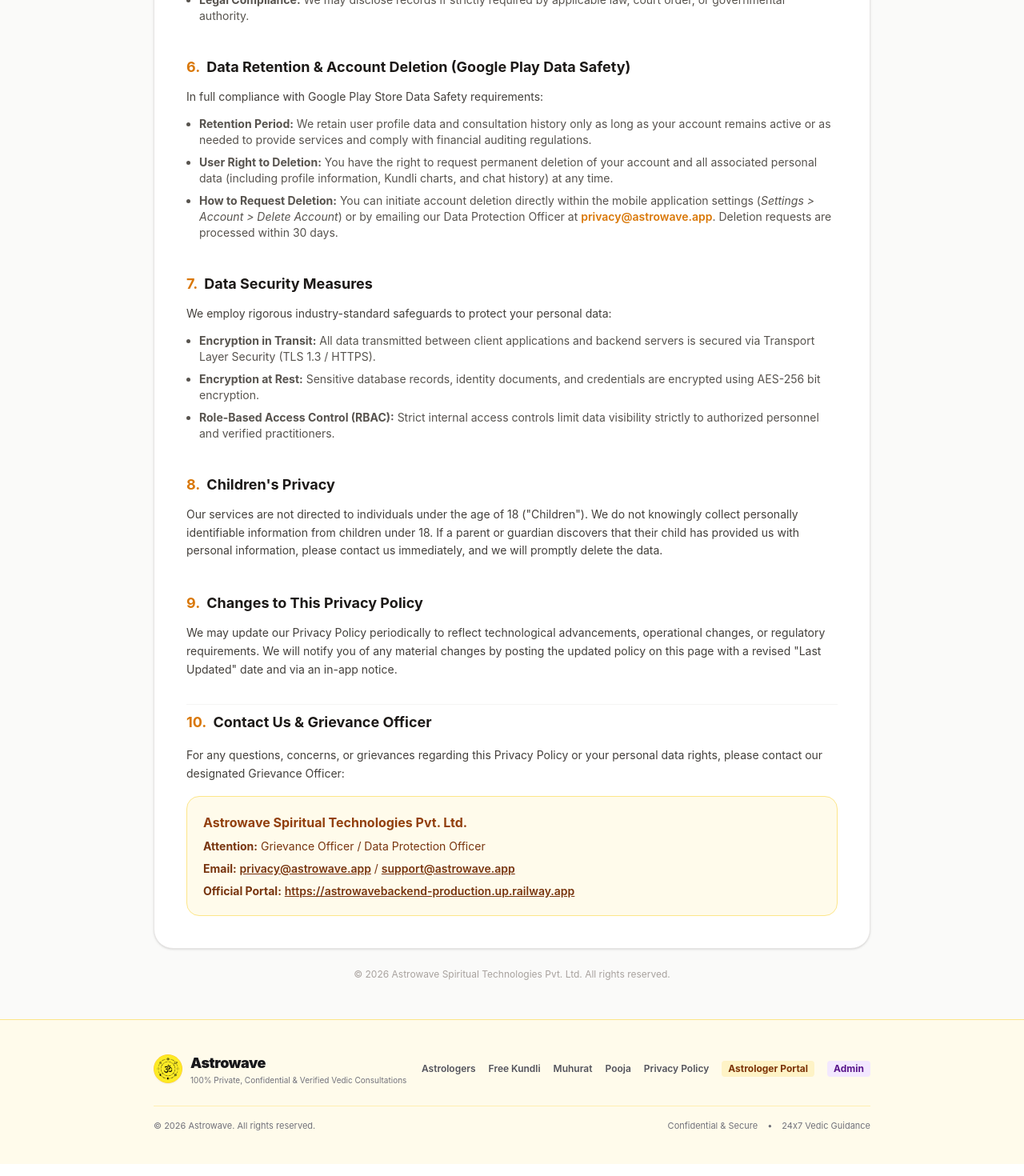
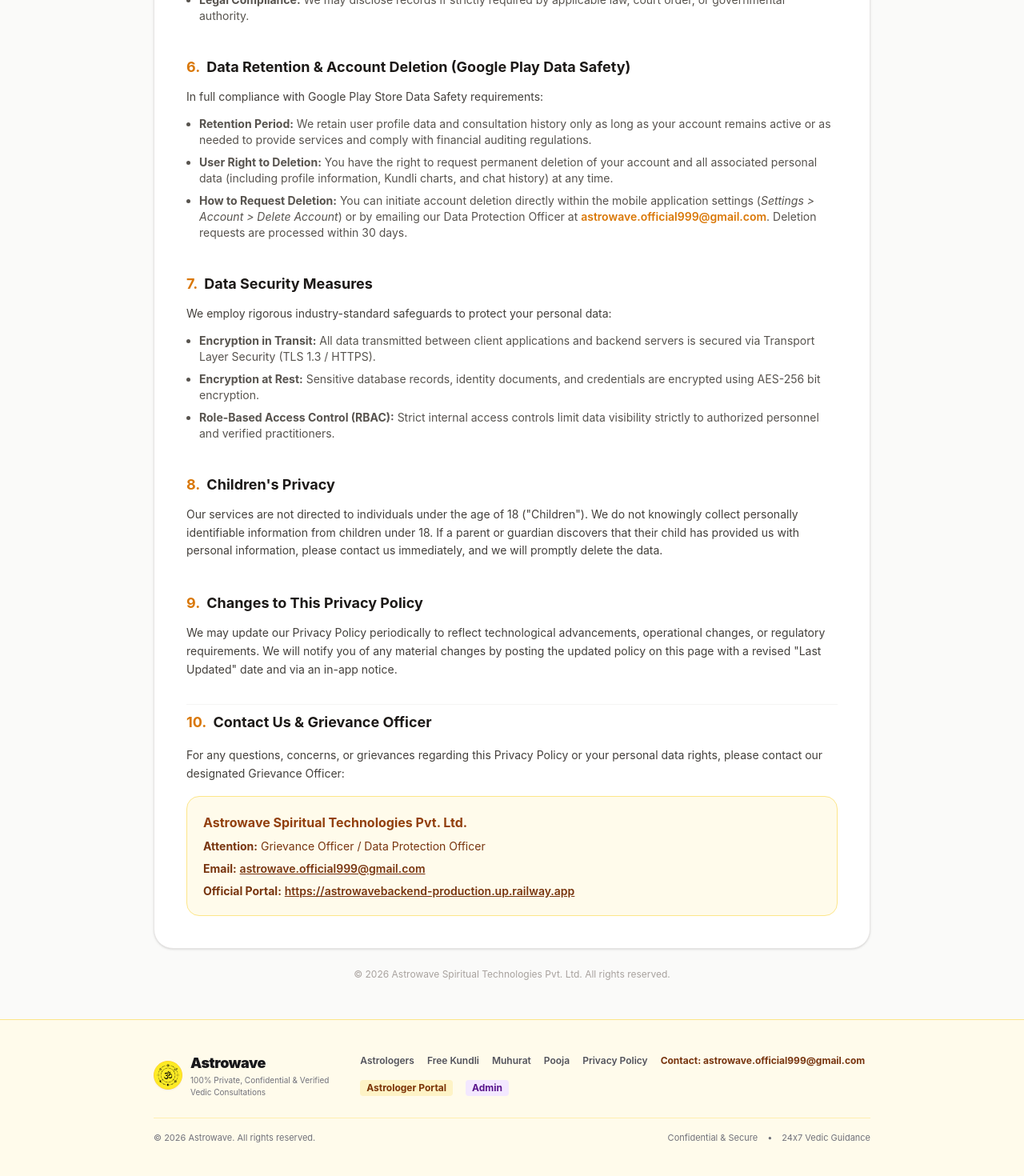
Before and after one commit to sarvexmarketing-hash/astro, a Next.js app in the folder astroo-customer-web/: page /privacy in a window 1280 px wide. Shown: the part 2616-4086 px from the top of the page at 80% size. Built offline with nearby package versions, Linux system fonts and the light colour scheme; no server answers.

Commit message:
feat(contact): add astrowave.official999@gmail.com to contact us, footer, and privacy policy

```diff
--- a/astroo-customer-web/src/app/page.tsx
+++ b/astroo-customer-web/src/app/page.tsx
@@ -957,12 +957,20 @@ export default function HomePage() {
                 <h5 className="font-bold text-[#18181B] tracking-wider uppercase mb-1">
                   CONTACT US
                 </h5>
-                <Link
-                  href="/astrologers?channel=chat"
-                  className="block text-[#52525B] hover:text-[#18181B]"
-                >
-                  💬 24x7 Live Chat Support
-                </Link>
+                <div className="space-y-1 text-xs">
+                  <a
+                    href="mailto:astrowave.official999@gmail.com"
+                    className="block text-[#78350F] font-semibold hover:text-[#D97706] transition-colors break-all"
+                  >
+                    ✉️ astrowave.official999@gmail.com
+                  </a>
+                  <Link
+                    href="/astrologers?channel=chat"
+                    className="block text-[#52525B] hover:text-[#18181B] transition-colors"
+                  >
+                    💬 24x7 Live Chat Support
+                  </Link>
+                </div>
               </div>
             </div>
           </div>
--- a/astroo-customer-web/src/app/privacy/page.tsx
+++ b/astroo-customer-web/src/app/privacy/page.tsx
@@ -265,8 +265,8 @@ export default function PrivacyPolicyPage() {
               </li>
               <li>
                 <strong>How to Request Deletion:</strong> You can initiate account deletion directly within the mobile application settings (<em>Settings &gt; Account &gt; Delete Account</em>) or by emailing our Data Protection Officer at{" "}
-                <a href="mailto:privacy@astrowave.app" className="text-[#D97706] font-semibold hover:underline">
-                  privacy@astrowave.app
+                <a href="mailto:astrowave.official999@gmail.com" className="text-[#D97706] font-semibold hover:underline">
+                  astrowave.official999@gmail.com
                 </a>. Deletion requests are processed within 30 days.
               </li>
             </ul>
@@ -325,12 +325,8 @@ export default function PrivacyPolicyPage() {
               </p>
               <p>
                 <strong>Email:</strong>{" "}
-                <a href="mailto:privacy@astrowave.app" className="font-semibold underline">
-                  privacy@astrowave.app
-                </a>{" "}
-                /{" "}
-                <a href="mailto:support@astrowave.app" className="font-semibold underline">
-                  support@astrowave.app
+                <a href="mailto:astrowave.official999@gmail.com" className="font-semibold underline">
+                  astrowave.official999@gmail.com
                 </a>
               </p>
               <p>
--- a/astroo-customer-web/src/components/Footer.tsx
+++ b/astroo-customer-web/src/components/Footer.tsx
@@ -33,12 +33,15 @@ export default function Footer() {
             </div>
           </div>
 
-          <div className="flex items-center gap-4 text-xs font-semibold text-[#52525B]">
+          <div className="flex flex-wrap items-center gap-4 text-xs font-semibold text-[#52525B]">
             <Link href="/astrologers" className="hover:text-[#18181B]">Astrologers</Link>
             <Link href="/kundli" className="hover:text-[#18181B]">Free Kundli</Link>
             <Link href="/muhurat" className="hover:text-[#18181B]">Muhurat</Link>
             <Link href="/pooja" className="hover:text-[#18181B]">Pooja</Link>
             <Link href="/privacy" className="hover:text-[#D97706]">Privacy Policy</Link>
+            <a href="mailto:astrowave.official999@gmail.com" className="text-[#78350F] hover:text-[#D97706] font-bold">
+              Contact: astrowave.official999@gmail.com
+            </a>
             <Link href="/astrologer/login" className="hover:text-amber-800 font-bold text-amber-900 bg-amber-100 px-2 py-0.5 rounded-sm">Astrologer Portal</Link>
             <Link href="/admin" className="hover:text-purple-700 font-bold text-purple-900 bg-purple-100 px-2 py-0.5 rounded-sm">Admin</Link>
           </div>
```
